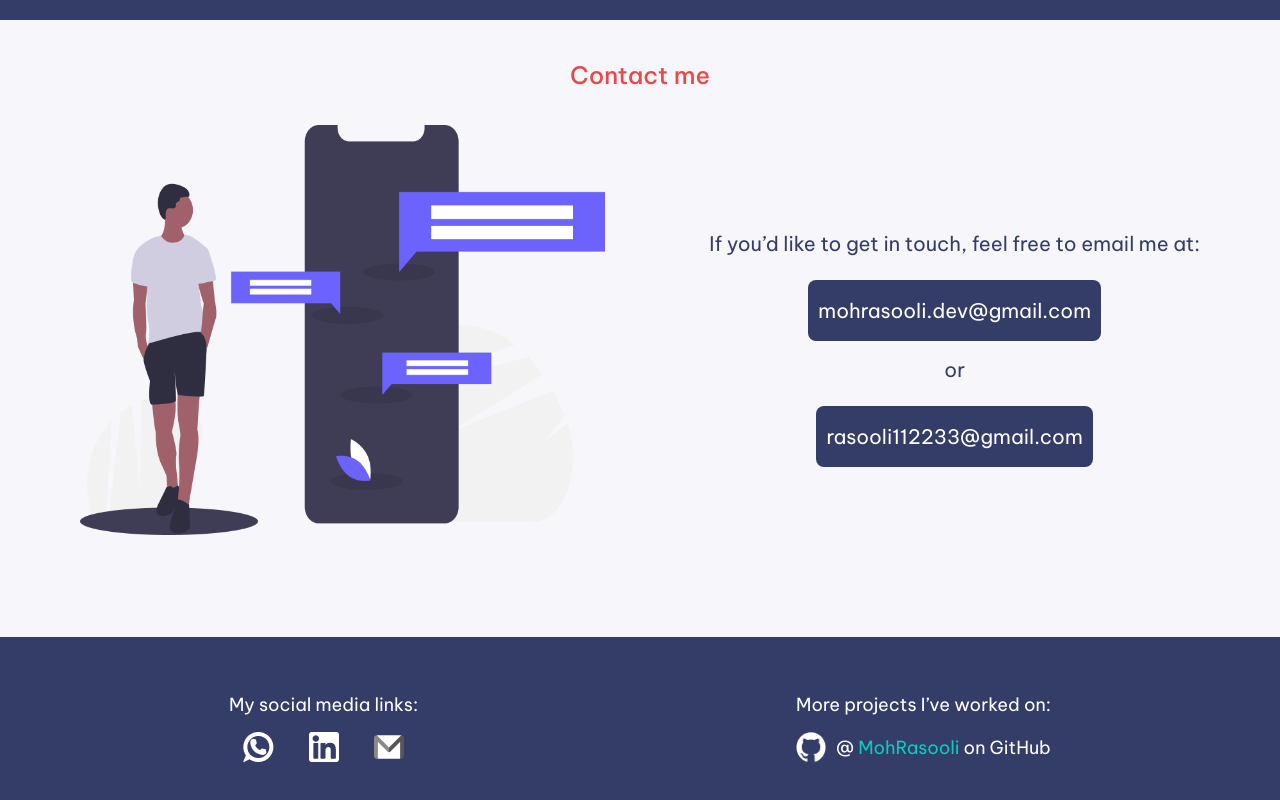
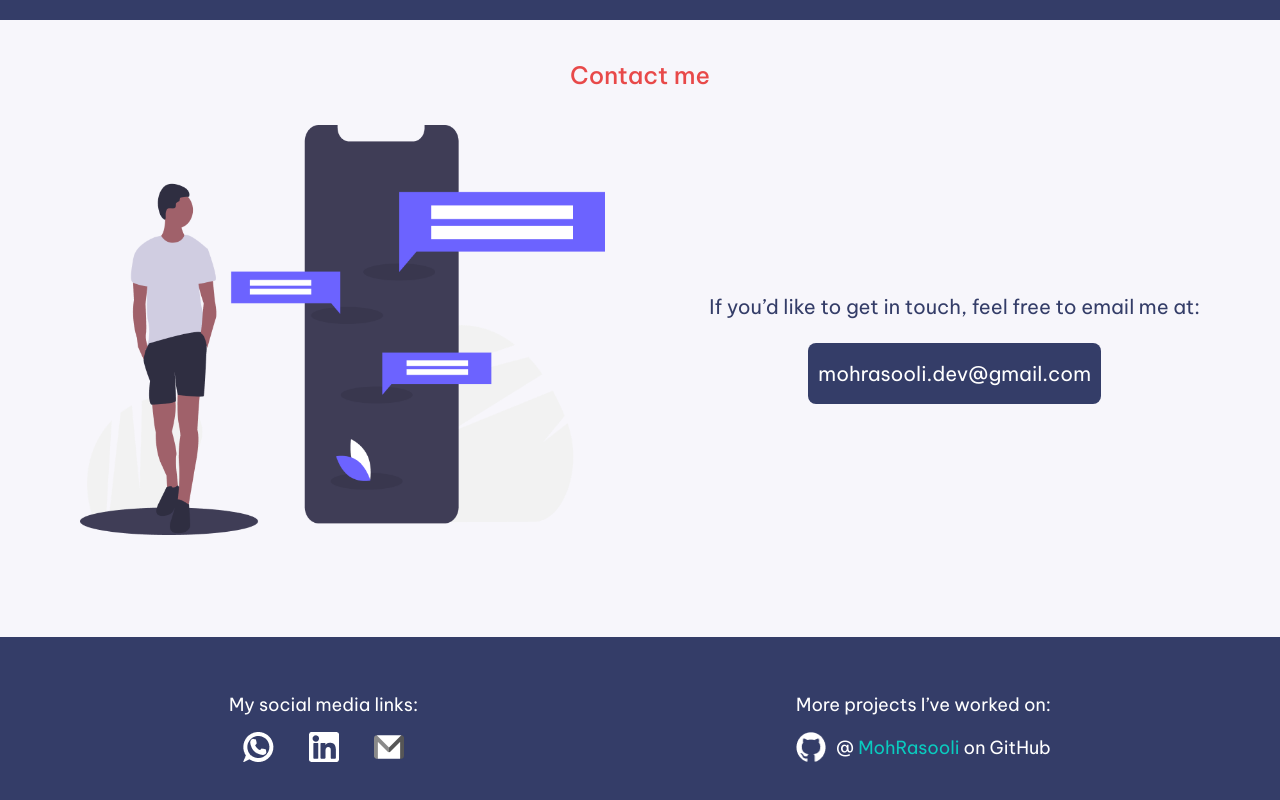
Before and after one commit to MohRasooli/my-portfolio, a React (Vite) app: page / in a window 1280 px wide. Shown: the part 1719-2519 px from the top of the page. Built offline with nearby package versions, Linux system fonts and the light colour scheme.

Commit message:
chore: remove secondary email

```diff
--- a/src/components/Contact.jsx
+++ b/src/components/Contact.jsx
@@ -17,10 +17,10 @@ export default function Contact() {
           <a href="mailto:mohrasooli.dev@gmail.com" className="contact-link">
             mohrasooli.dev@gmail.com
           </a>
-          <p>or</p>
+          {/* <p>or</p>
           <a href="mailto:rasooli112233@gmail.com" className="contact-link">
             rasooli112233@gmail.com
-          </a>
+          </a> */}
         </div>
       </div>
     </section>
--- a/src/components/Footer.jsx
+++ b/src/components/Footer.jsx
@@ -10,7 +10,7 @@ export default function Footer() {
         <div className="footer-social">
           <p>My social media links:</p>
           <div className="links-images">
-            <a /* download={true} */>
+            <a>
               <img src={whatsAppLogo} alt="LinkedIn" />
             </a>
             <a
```
